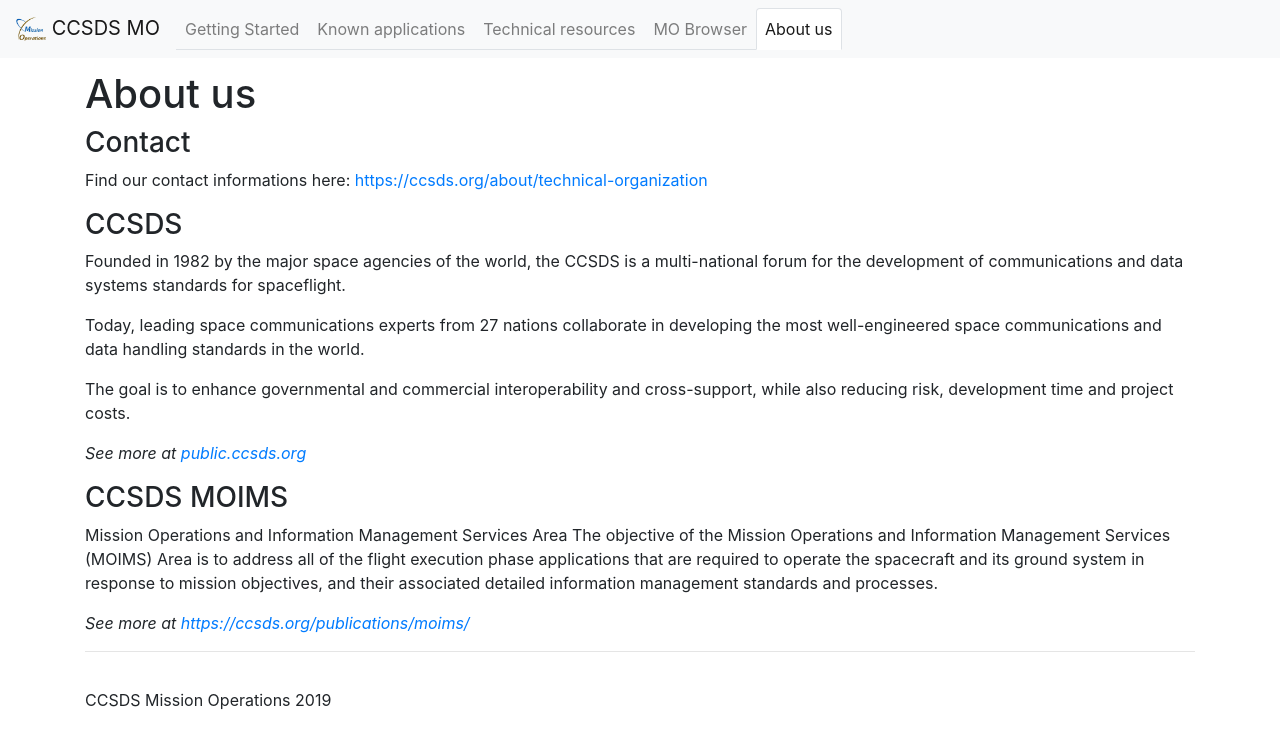
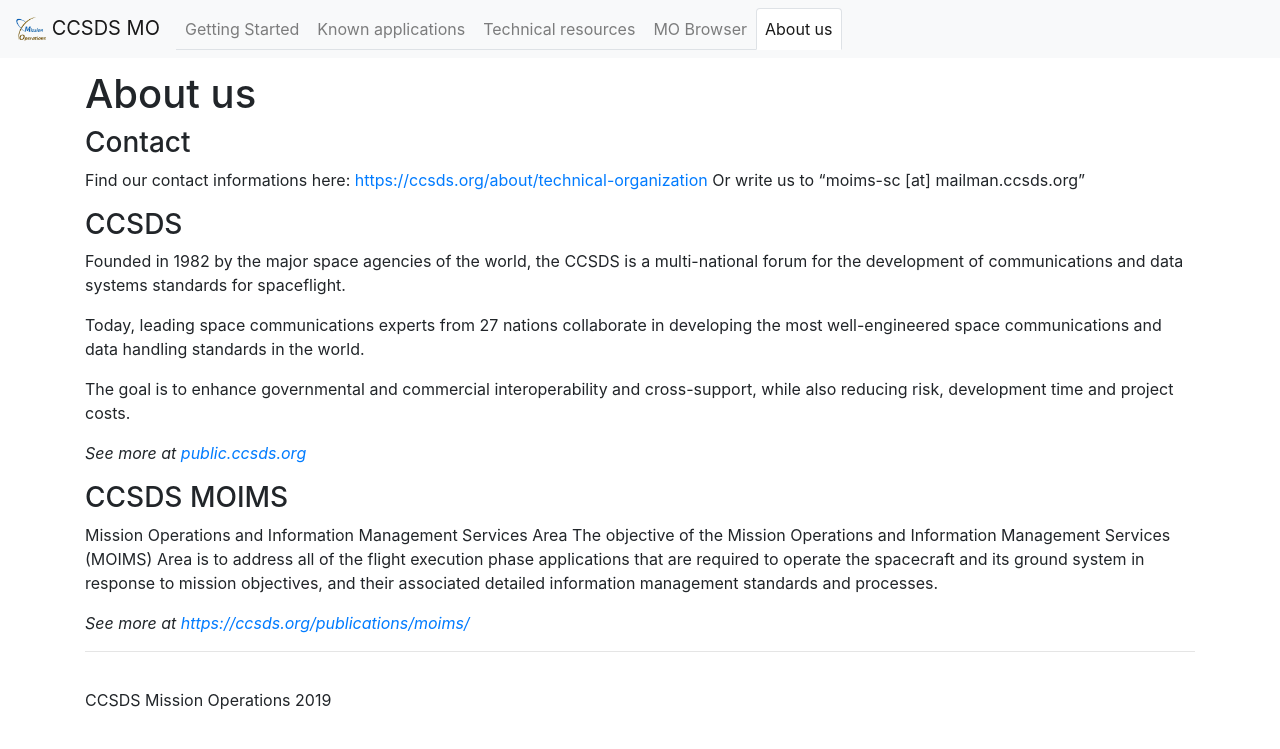
Before and after one commit to ccsdsmo/ccsdsmo.github.io, a Jekyll site: the page built from pages/about.md, in a window 1280 px wide. Shown: the top 749 px of the page. Built offline with Jekyll 4.4.1, drawn with Linux system fonts in a browser that asks for light colours.

Commit message:
Update about.md

```diff
--- a/pages/about.md
+++ b/pages/about.md
@@ -7,6 +7,7 @@ permalink: /about-us
 
 ### Contact
 Find our contact informations here: [https://ccsds.org/about/technical-organization](https://ccsds.org/about/technical-organization)
+Or write us to "moims-sc [at] mailman.ccsds.org"
 
 ### CCSDS
 Founded in 1982 by the major space agencies of the world, the CCSDS is a multi-national forum for the development of communications and data systems standards for spaceflight.
```
